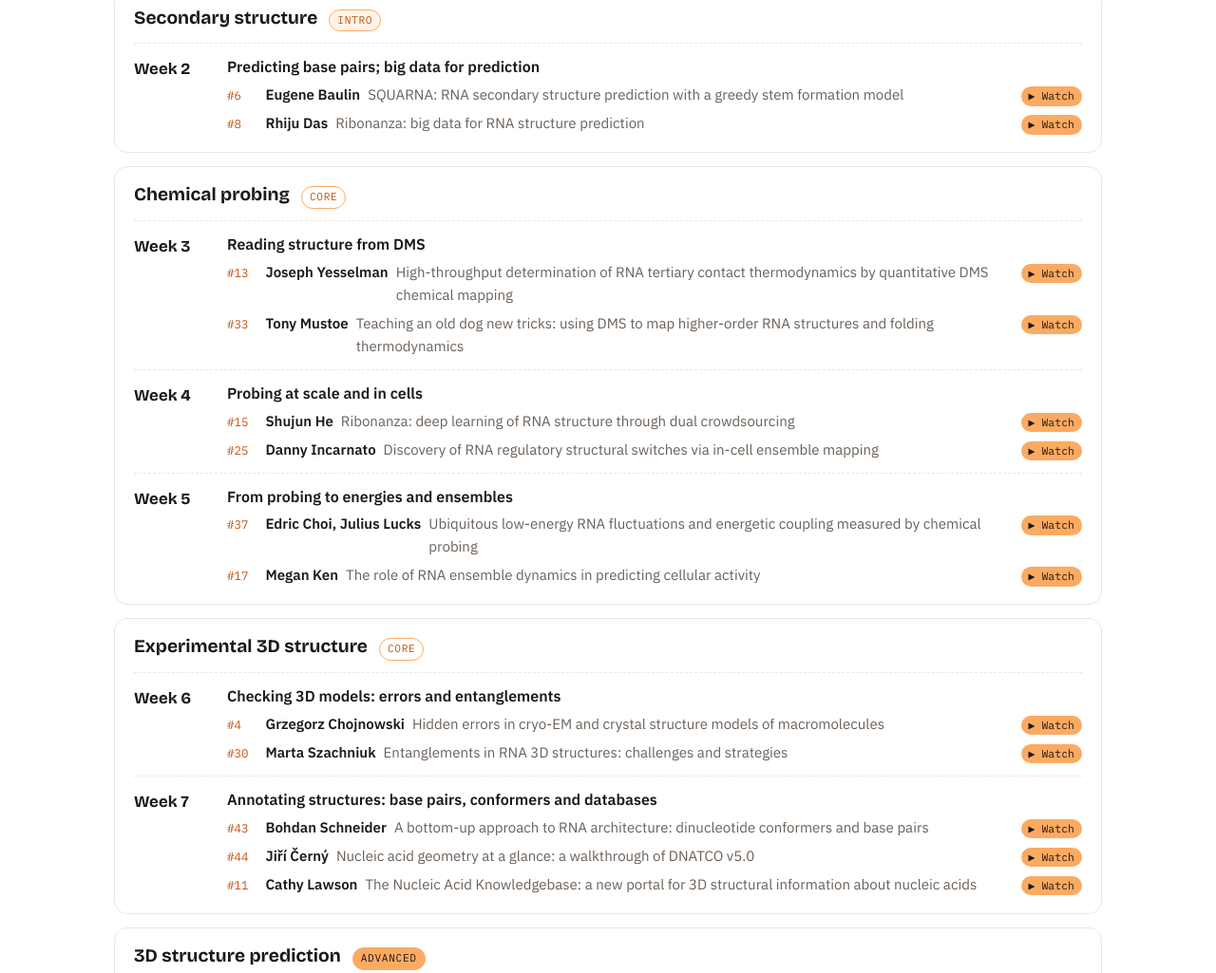
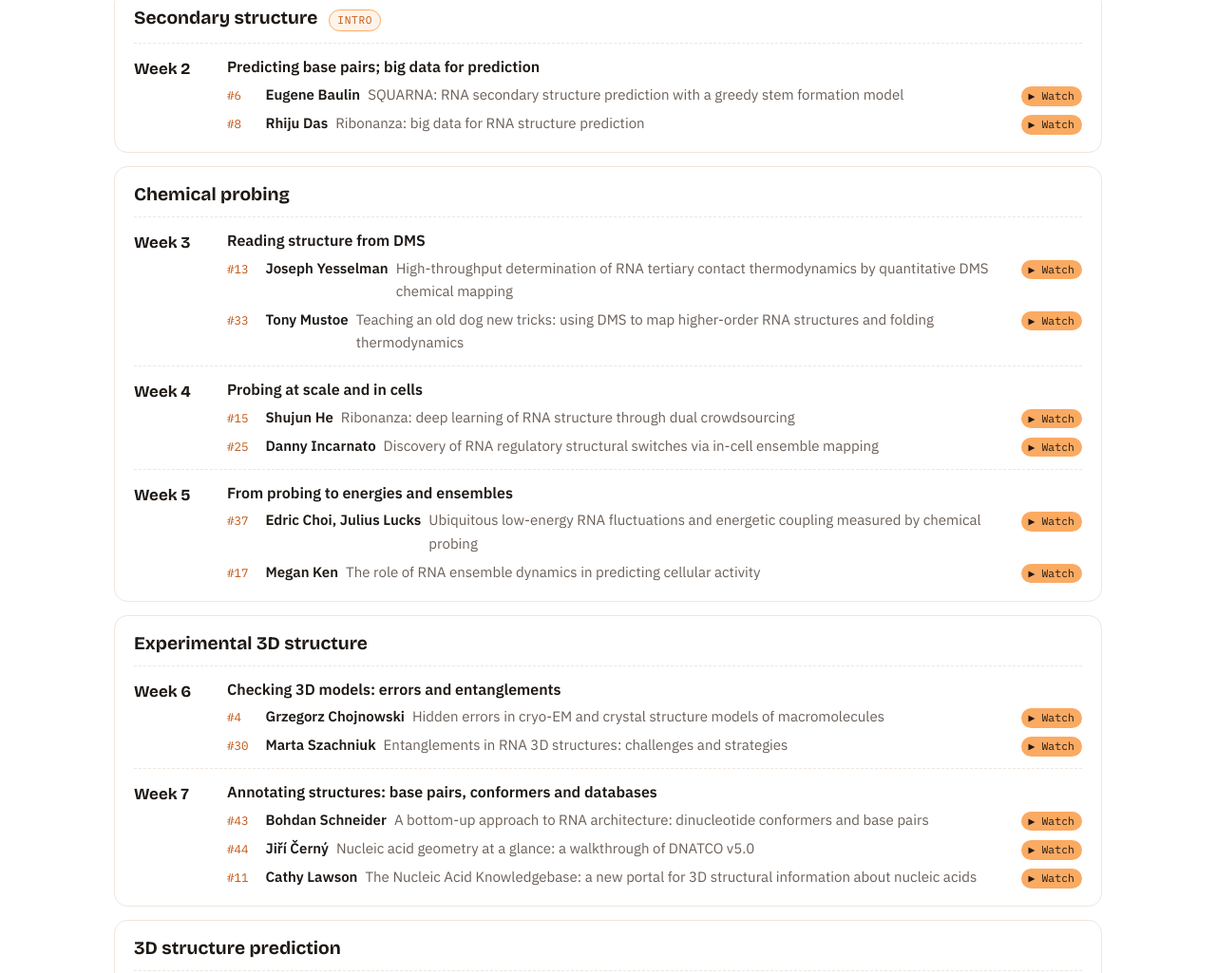
Before and after one commit to mmagnus/casp-rna-sig, a plain HTML site: page index.html in a window 1280 px wide. Shown: the part 2860-3885 px from the top of the page at 95% size. Drawn offline with nearby package versions, Linux system fonts and the light colour scheme.

Commit message:
Course: drop Core/Advanced labels

```diff
--- a/index.html
+++ b/index.html
@@ -470,7 +470,7 @@ var EXTRA=[];
       (t[4]?'<a class="rec" href="'+t[4]+'" target="_blank" rel="noopener">▶ Watch</a>':'')+'</li>';}
   var LV=["","Intro","Core","Advanced"],w=0,html="";
   COURSE.forEach(function(m){
-    html+='<div class="module"><div class="mod-head"><h3>'+esc(m.m)+'</h3><span class="level l'+m.lv+'">'+LV[m.lv]+'</span></div>';
+    html+='<div class="module"><div class="mod-head"><h3>'+esc(m.m)+'</h3>'+(m.lv===1?'<span class="level l1">Intro</span>':'')+'</div>';
     m.weeks.forEach(function(wk){w++;
       html+='<div class="week"><div class="wk"><b>Week '+w+'</b></div><div><div class="focus">'+esc(wk[0])+'</div><ul class="ct">'+wk[1].map(item).join("")+'</ul></div></div>';});
     html+='</div>';});
```
